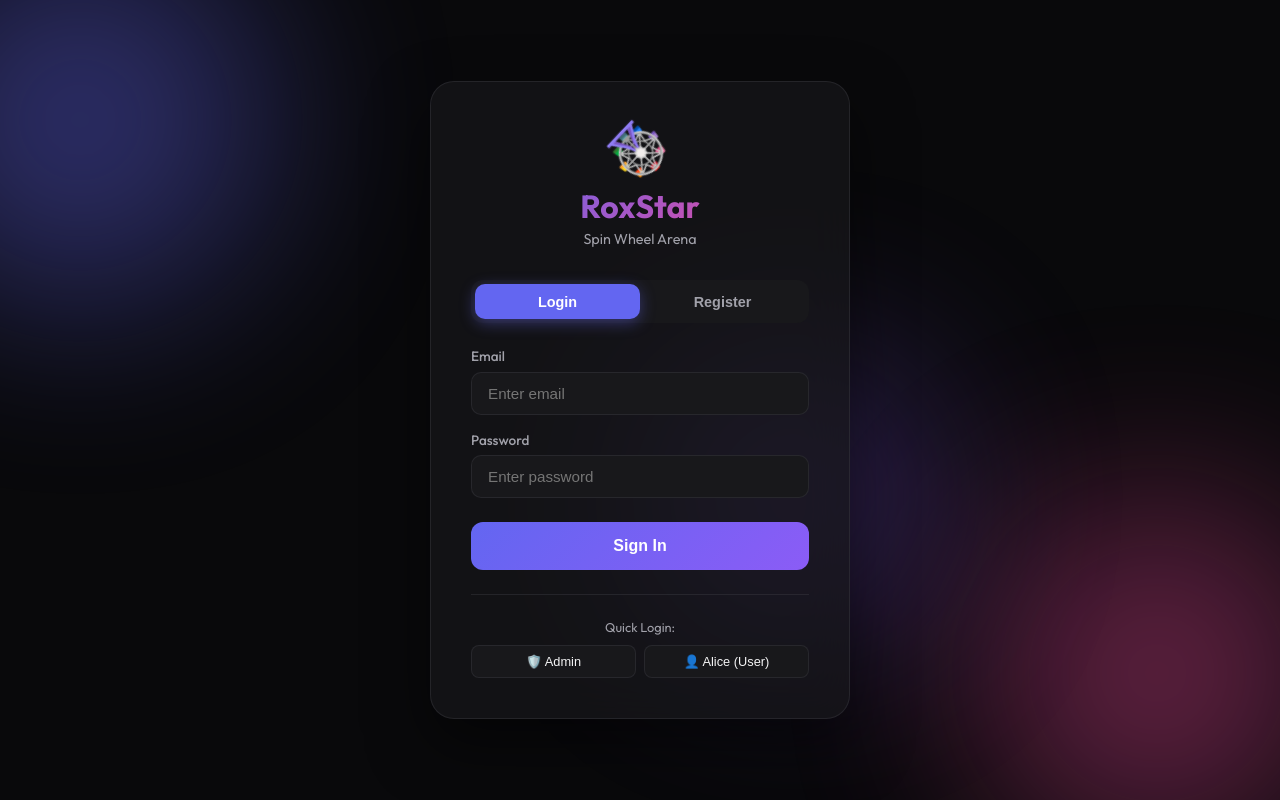
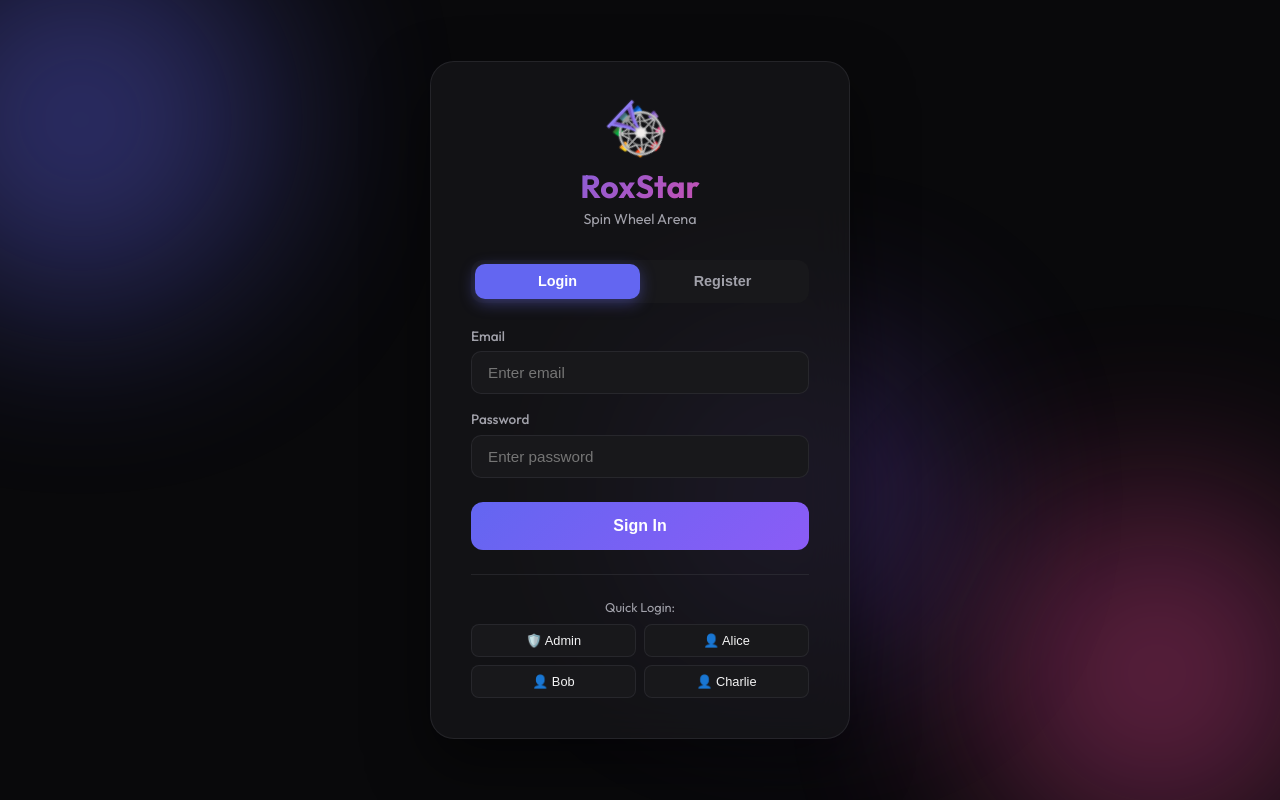
Before and after one commit to DevanshSainiji/Spin_Wheel_Game, a React (Vite) app in the folder client/: page / in a window 1280 px wide. Built offline with nearby package versions, Linux system fonts and the light colour scheme; no server answers.

Commit message:
feat: add Bob and Charlie quick login buttons for easy testing

```diff
--- a/client/src/pages/Auth.jsx
+++ b/client/src/pages/Auth.jsx
@@ -32,8 +32,14 @@ export default function Auth() {
     if (type === 'admin') {
       setEmail('admin@roxstar.com');
       setPassword('admin123');
-    } else {
+    } else if (type === 'alice') {
       setEmail('alice@test.com');
+      setPassword('user123');
+    } else if (type === 'bob') {
+      setEmail('bob@test.com');
+      setPassword('user123');
+    } else if (type === 'charlie') {
+      setEmail('charlie@test.com');
       setPassword('user123');
     }
     setIsLogin(true);
@@ -118,12 +124,18 @@ export default function Auth() {
 
         <div className="test-credentials">
           <p>Quick Login:</p>
-          <div className="test-btns">
+          <div className="test-btns" style={{ display: 'grid', gridTemplateColumns: '1fr 1fr', gap: '0.5rem' }}>
             <button onClick={() => fillTestCredentials('admin')} className="test-btn admin">
               🛡️ Admin
             </button>
-            <button onClick={() => fillTestCredentials('user')} className="test-btn user">
-              👤 Alice (User)
+            <button onClick={() => fillTestCredentials('alice')} className="test-btn user">
+              👤 Alice
+            </button>
+            <button onClick={() => fillTestCredentials('bob')} className="test-btn user">
+              👤 Bob
+            </button>
+            <button onClick={() => fillTestCredentials('charlie')} className="test-btn user">
+              👤 Charlie
             </button>
           </div>
         </div>
```
